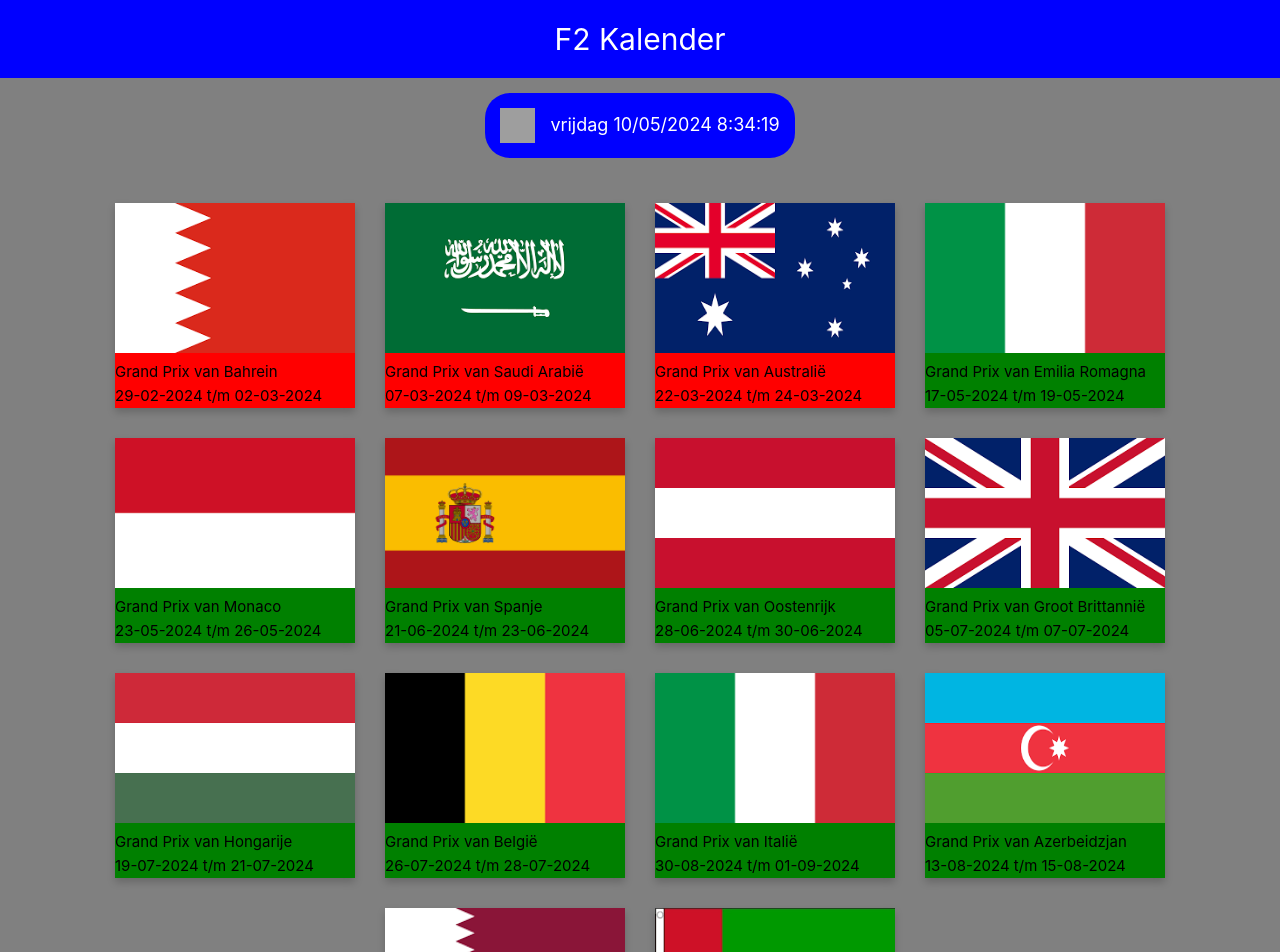
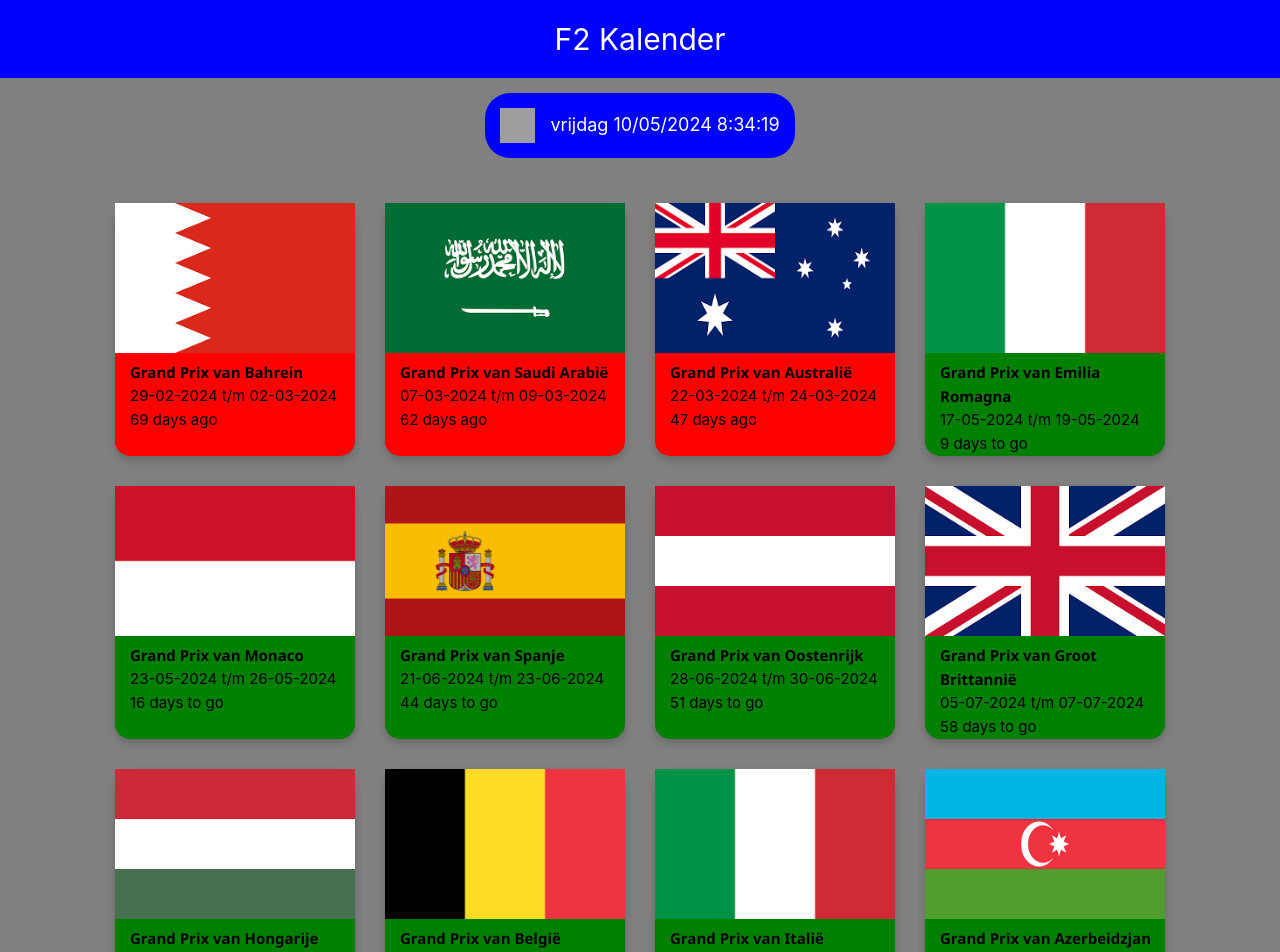
Before and after one commit to ExcitedHawk03/formula-calendars, a Vue app: page /f2-calendar in a window 1280 px wide. Shown: the top 952 px of the page. Built offline with nearby package versions, Linux system fonts and the light colour scheme; grey boxes are pictures that could not be loaded.

Commit message:
Added difference in days (#5)

```diff
--- a/src/components/Card.vue
+++ b/src/components/Card.vue
@@ -4,26 +4,41 @@ import moment from 'moment'
 export default {
   name: 'Card',
   props: {
-    grandPrix: Object,
-    racingClass: String
+    grandPrix: Object
+  },
+  data() {
+    return {
+      differenceInDays: null
+    }
   },
   computed: {
     cardClass() {
       const dateNow = moment().format('DD/MM/YYYY')
       const currentDate = moment(dateNow, 'DD/MM/YYYY')
       const grandPrixDate = moment(this.grandPrix.dates.endDate, 'DD/MM/YYYY')
+
+      const difference = grandPrixDate.diff(currentDate, 'days')
+
+      if (difference < 0) {
+        this.differenceInDays = currentDate.diff(grandPrixDate, 'days') + ' days ago'
+      } else {
+        this.differenceInDays = grandPrixDate.diff(currentDate, 'days') + ' days to go'
+      }
+
       return currentDate.isBefore(grandPrixDate) ? 'green-card' : 'red-card'
-    }
+    },
+    calculateTotalDays() {}
   }
 }
 </script>
 
 <template>
   <div :class="cardClass">
-    <img :src="grandPrix.image" alt="" />
+    <img :src="grandPrix.image" alt="flag" />
     <div class="card-body">
       <h4 class="card-title">{{ grandPrix.name }}</h4>
       <p>{{ grandPrix.dates.beginDate }} t/m {{ grandPrix.dates.endDate }}</p>
+      <p>{{ differenceInDays }}</p>
     </div>
   </div>
 </template>
@@ -35,6 +50,7 @@ export default {
   width: 15rem;
   margin: 15px;
   background-color: green;
+  border-radius: 15px;
 }
 
 .red-card {
@@ -43,10 +59,16 @@ export default {
   width: 15rem;
   margin: 15px;
   background-color: red;
+  border-radius: 15px;
 }
 
-h3 {
+.card-body {
+  margin: 0px 0px 0px 15px;
+}
+
+.card-body h4 {
   font-weight: bold;
+  font-family: 'Segoe UI', Tahoma, Geneva, Verdana, sans-serif;
 }
 
 .card:hover {
--- a/src/data/f1.js
+++ b/src/data/f1.js
@@ -23,10 +23,9 @@ import abuDhabiImg from '../assets/images/flags/abuDhabi.jpeg'
 export const grandPrixs = [
   {
     name: 'Grand Prix van Bahrein',
-    date: '29-02-2023 t/m 02-03-2024',
     dates: {
-      beginDate: '',
-      endDate: ''
+      beginDate: '29-02-2023',
+      endDate: '02-03-2024'
     },
     image: bahrainImg
   },
@@ -56,10 +55,9 @@ export const grandPrixs = [
   },
   {
     name: 'Grand Prix van China',
-    date: '19-04-2024 t/m 21-04-2024',
     dates: {
-      beginDate: '05-04-2024',
-      endDate: '07-04-2024'
+      beginDate: '19-04-2024',
+      endDate: '21-04-2024'
     },
     image: chinaImg
   },
--- a/src/data/f2.js
+++ b/src/data/f2.js
@@ -116,8 +116,8 @@ export const grandPrixs = [
     round: 12,
     name: 'Grand Prix van Azerbeidzjan',
     dates: {
-      beginDate: '13-08-2024',
-      endDate: '15-08-2024'
+      beginDate: '13-09-2024',
+      endDate: '15-09-2024'
     },
     image: azerbaijanImg
   },
--- a/src/pages/F1Calendar.vue
+++ b/src/pages/F1Calendar.vue
@@ -31,12 +31,7 @@ export default {
         <Clock />
       </div>
       <div class="calendar-container">
-        <Card
-          v-for="(grandPrix, index) in grandPrixs"
-          :key="index"
-          :grandPrix="grandPrix"
-          racingClass="Formula 1"
-        />
+        <Card v-for="(grandPrix, index) in grandPrixs" :key="index" :grandPrix="grandPrix" />
       </div>
       <div class="home-navigation-section">
         <Button title="Back to home" to="/" />
--- a/src/pages/F2Calendar.vue
+++ b/src/pages/F2Calendar.vue
@@ -31,12 +31,7 @@ export default {
         <Clock />
       </div>
       <div class="calendar-container">
-        <Card
-          v-for="(grandPrix, index) in grandPrixs"
-          :key="index"
-          :grandPrix="grandPrix"
-          racingClass="Formula 2"
-        />
+        <Card v-for="(grandPrix, index) in grandPrixs" :key="index" :grandPrix="grandPrix" />
       </div>
       <div class="home-navigation-section">
         <Button title="Back to home" to="/" />
--- a/src/pages/F3Calendar.vue
+++ b/src/pages/F3Calendar.vue
@@ -31,12 +31,7 @@ export default {
         <Clock />
       </div>
       <div class="calendar-container">
-        <Card
-          v-for="(grandPrix, index) in grandPrixs"
-          :key="index"
-          :grandPrix="grandPrix"
-          racingClass="Formula 1"
-        />
+        <Card v-for="(grandPrix, index) in grandPrixs" :key="index" :grandPrix="grandPrix" />
       </div>
       <div class="home-navigation-section">
         <Button title="Back to home" to="/" />
```
Also changed, not shown: src/stores/counter.js (deleted, +0 -12 lines).
